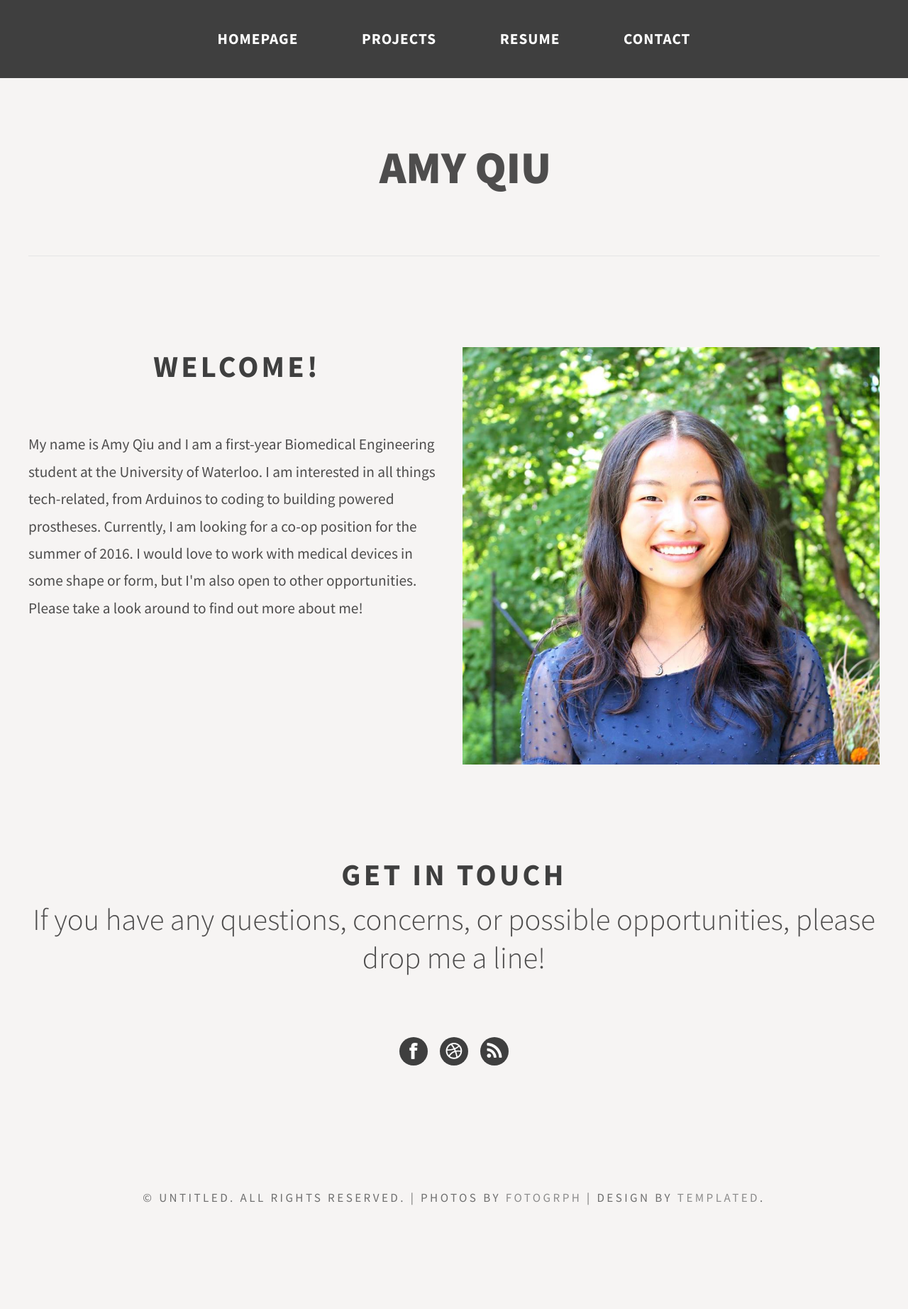
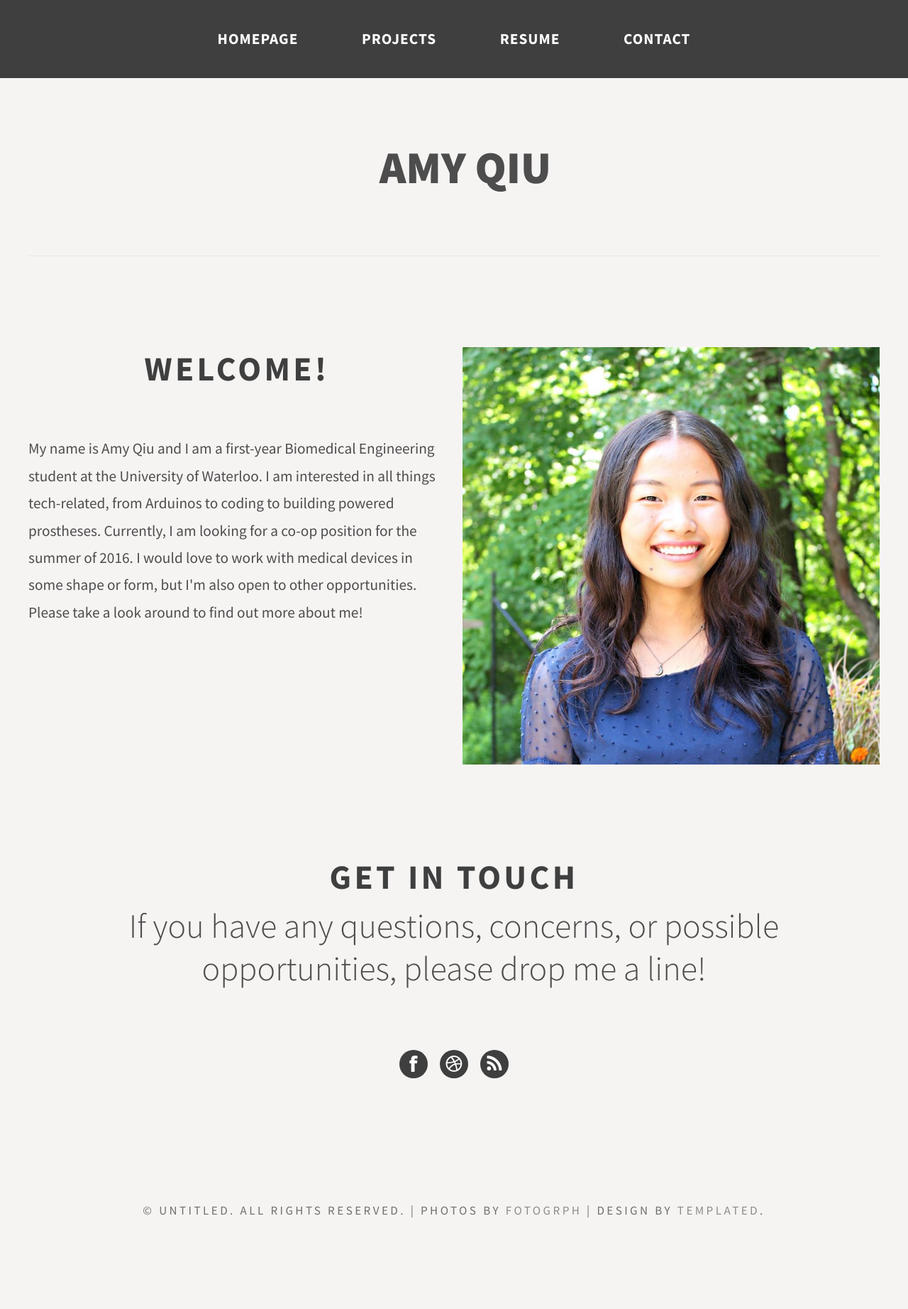
Before and after one commit to amyqiu/amyqiu, a Jekyll site: the page index.html, which Jekyll copies as it is, in a window 1280 px wide. Shown: the whole page at 71% size. Built offline with Jekyll 4.4.1, drawn with Linux system fonts in a browser that asks for light colours.

Commit message:
Update index.html

```diff
--- a/index.html
+++ b/index.html
@@ -40,7 +40,7 @@ Released   : 20130811
 <div id="page" class="container">
 	<div id="content">
 		<div class="major">
-			<h2>Welcome!</h2>
+			<h2><font size="30">Welcome!</font></h2>
 		</div>
 		<p>My name is Amy Qiu and I am a first-year Biomedical Engineering student at the University of Waterloo. I am interested in all things tech-related, from Arduinos to coding to building powered prostheses. Currently, I am looking for a co-op position for the summer of 2016. I would love to work with medical devices in some shape or form, but I'm also open to other opportunities. Please take a look around to find out more about me!</p>
 	</div>
@@ -49,8 +49,8 @@ Released   : 20130811
 
 <div id="contact" class="container">
 		<div class="major">
-			<h2>Get in touch</h2>
-			<span class="byline">If you have any questions, concerns, or possible opportunities, please drop me a line!</span>
+			<h2><font size="30">Get in touch</font></h2>
+			<span class="byline"><font size="22">If you have any questions, concerns, or possible opportunities, please drop me a line!</font></span>
 		</div>
 		<ul class="contact">
 			<li><a href="https://www.facebook.com/qiuyingquan" class="icon icon-facebook"><span></span></a></li>
```
